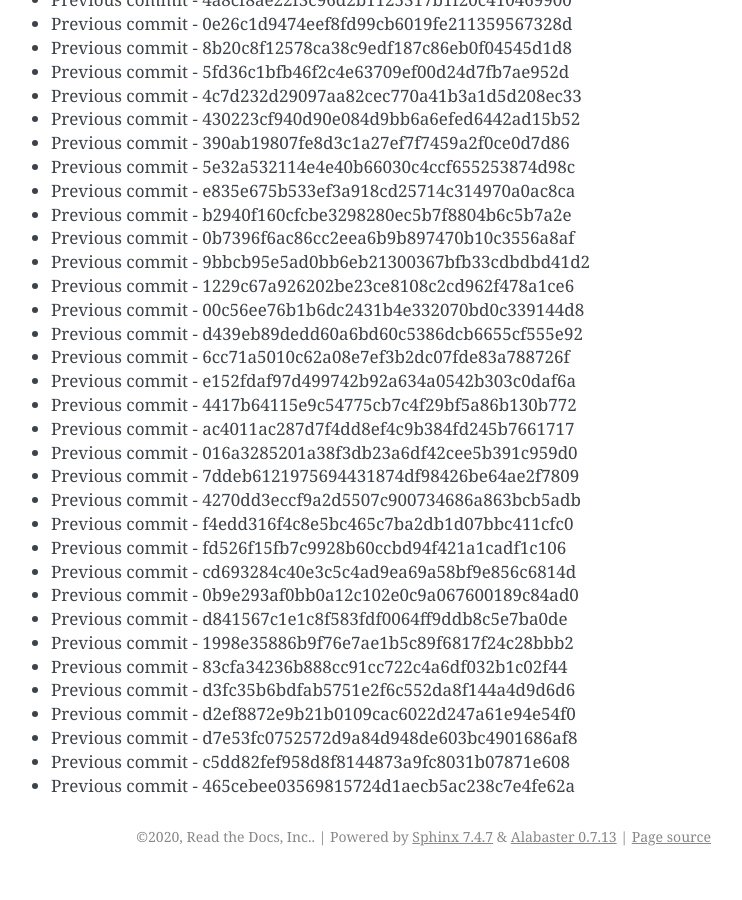
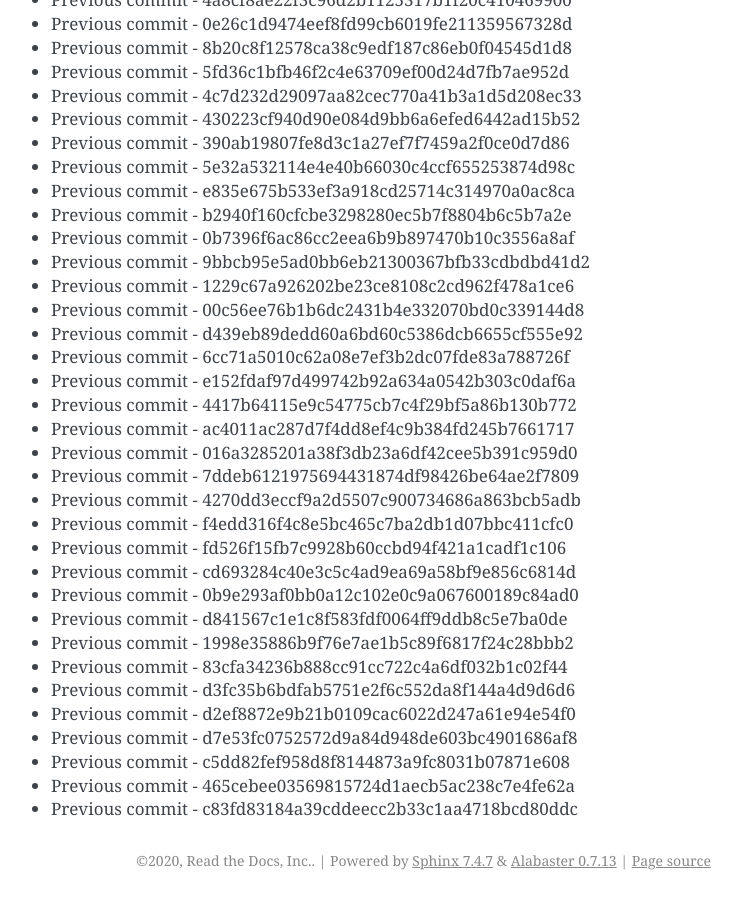
Before and after one commit to readthedocs/rtd-git-stresstest, a Sphinx documentation site: the page built from docs/updates.rst, in a window 1280 px wide and 900 px high, scrolled down 62765 px. Shown: the whole window, without its empty margins (399-1141 px from the left). Built offline with Sphinx 7.4.7, drawn with Linux system fonts in a browser that asks for light colours; before the commit the page ends 63641 px from its top, so only the background shows below that.

Commit message:
Generating commit from previous: c83fd83184a39cddeecc2b33c1aa4718bcd80ddc

```diff
--- a/docs/updates.rst
+++ b/docs/updates.rst
@@ -2669,3 +2669,4 @@ It can be tested for any performance characteristics.
 * Previous commit - d7e53fc0752572d9a84d948de603bc4901686af8
 * Previous commit - c5dd82fef958d8f8144873a9fc8031b07871e608
 * Previous commit - 465cebee03569815724d1aecb5ac238c7e4fe62a
+* Previous commit - c83fd83184a39cddeecc2b33c1aa4718bcd80ddc
```
